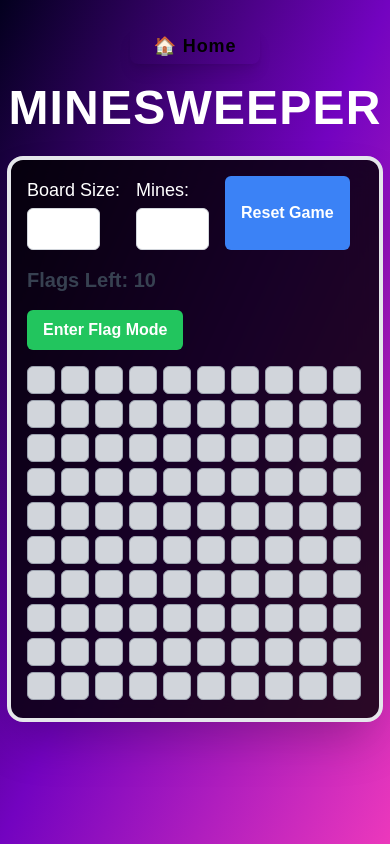
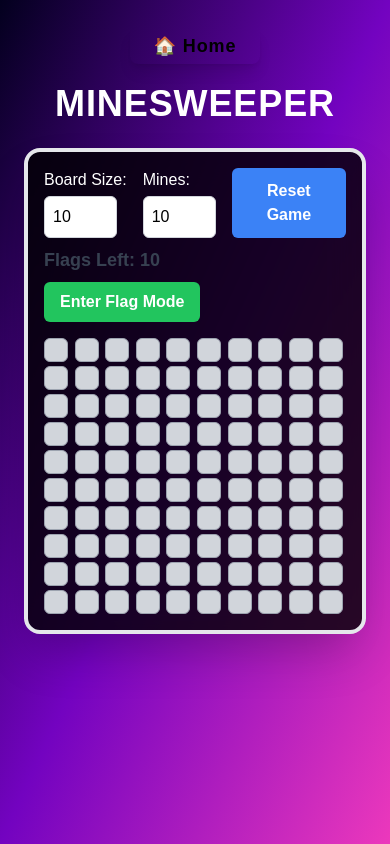
Before and after one commit to MukulTiwari02/PlayPico---mini-games-hub, a Next.js app: page /games/minesweeper in a window 390 px wide. Built offline with nearby package versions, Linux system fonts and the light colour scheme.

Commit message:
Made minesweeper responsive for smaller devices.

```diff
--- a/components/GameLayout.js
+++ b/components/GameLayout.js
@@ -11,7 +11,7 @@ const GameLayout = ({ children }) => {
 
   return (
     <Layout>
-      <div className="h-screen w-full bg-gradient-to-br from-[#03001e] via-[#7303c0] to-[#ec38bc] text-white flex flex-col items-center sm:justify-center max-lg:py-8 px-6 relative">
+      <div className="min-h-screen w-full bg-gradient-to-br from-[#03001e] via-[#7303c0] to-[#ec38bc] text-white flex flex-col items-center md:justify-center max-lg:py-8 px-6 relative">
         <div className="absolute inset-0 bg-grid-pattern opacity-20 pointer-events-none"></div>
 
         <motion.div
@@ -28,7 +28,7 @@ const GameLayout = ({ children }) => {
         </motion.div>
 
         <motion.h1
-          className="text-5xl md:text-7xl font-extrabold text-neon-blue tracking-wide my-6 neon-glow uppercase"
+          className="text-4xl md:text-7xl font-extrabold text-neon-blue tracking-wide my-6 neon-glow uppercase"
           initial={{ opacity: 0, y: -20 }}
           animate={{ opacity: 1, y: 0 }}
           transition={{ duration: 0.6 }}
@@ -37,7 +37,7 @@ const GameLayout = ({ children }) => {
         </motion.h1>
 
         <motion.div
-          className="h-fit p-4 sm:p-8 bg-black/80 border-4 border-neon-pink rounded-2xl shadow-2xl backdrop-blur-lg neon-card relative"
+          className="h-fit max-lg:max-w-[90vw] p-4 sm:p-8 bg-black/80 border-4 border-neon-pink rounded-2xl shadow-2xl backdrop-blur-lg neon-card relative"
           initial={{ opacity: 0, scale: 0.8 }}
           animate={{ opacity: 1, scale: 1 }}
           transition={{ duration: 0.6 }}
--- a/pages/games/minesweeper.js
+++ b/pages/games/minesweeper.js
@@ -9,7 +9,22 @@ const Minesweeper = () => {
   const [flagsLeft, setFlagsLeft] = useState(minesCount);
   const [inFlagMode, setInFlagMode] = useState(false);
 
-  const handleTileClick = (x, y) => {
+  const [windowWidth, setWindowWidth] = useState(null);
+
+  useEffect(() => {
+    // Only runs on the client
+    const handleResize = () => setWindowWidth(window.innerWidth);
+
+    // Set initial width
+    handleResize();
+  }, []);
+
+  const handleTileClick = (e, x, y) => {
+    if (windowWidth < 1024 && inFlagMode) {
+      handleTileRightClick(e, x, y);
+      return;
+    }
+
     if (inFlagMode) {
       alert("Right click to add flag");
       return;
@@ -77,38 +92,56 @@ const Minesweeper = () => {
 
   return (
     <GameLayout>
-      <div className="mb-4 flex space-x-4">
+      <div className="mb-2 sm:mb-4 flex gap-4">
         <div>
-          <label className="block text-lg font-medium">Board Size:</label>
+          <label className="block text-base max-md:text-nowrap sm:text-lg font-medium">Board Size:</label>
           <input
             type="number"
             value={size}
             onChange={handleSizeChange}
             min="5"
             max="25"
-            className="mt-1 p-2 border border-gray-300 rounded-md"
+            className="mt-1 max-lg:hidden p-2 border border-gray-300 text-black rounded-md"
+          />
+          <input
+            type="number"
+            value={size}
+            onChange={handleSizeChange}
+            min="5"
+            max="25"
+            disabled
+            className="mt-1 disabled:bg-white lg:hidden p-2 border border-gray-300 text-black rounded-md"
           />
         </div>
         <div>
-          <label className="block text-lg font-medium">Mines:</label>
+          <label className="block sm:text-lg font-medium">Mines:</label>
           <input
             type="number"
             value={minesCount}
             onChange={handleMinesChange}
             min="1"
             max={size * size - 1}
-            className="mt-1 p-2 border border-gray-300 rounded-md"
+            className="mt-1 max-lg:hidden p-2 border border-gray-300 text-black rounded-md"
+          />
+          <input
+            type="number"
+            value={minesCount}
+            onChange={handleMinesChange}
+            min="1"
+            max={size * size - 1}
+            disabled
+            className="mt-1 disabled:bg-white lg:hidden p-2 border border-gray-300 text-black rounded-md"
           />
         </div>
         <button
           onClick={handleReset}
-          className="px-4 py-2 bg-blue-500 text-white font-semibold rounded-md hover:bg-blue-600 transition"
+          className="px-4 py-2 ml-auto bg-blue-500 text-white font-semibold rounded-md hover:bg-blue-600 transition"
         >
           Reset Game
         </button>
       </div>
 
-      <div className="mb-4 text-xl font-bold text-gray-700">
+      <div className="mb-2 sm:mb-4 text-lg sm:text-xl font-bold text-gray-700">
         Flags Left: {flagsLeft}
       </div>
 
@@ -124,24 +157,21 @@ const Minesweeper = () => {
       </button>
 
       <div
-        className="grid gap-1"
-        style={{
-          gridTemplateColumns: `repeat(${size}, 30px)`,
-          gridTemplateRows: `repeat(${size}, 30px)`,
-        }}
+        className={"grid gap-1"}
+        style={{gridTemplateColumns: `repeat(${size}, 1fr)`}}
       >
         {board.board.map((row, x) =>
           row.map((tile, y) => (
             <div
               key={`${x}-${y}`}
-              className={`relative flex items-center justify-center w-7 h-7 border border-gray-400 rounded-md cursor-pointer ${
+              className={`relative flex items-center justify-center w-6 h-6 sm:w-7 sm:h-7 border border-gray-400 rounded-md cursor-pointer ${
                 tile.revealed
-                  ? "bg-gray-200"
+                  ? "bg-[#b0bac5]"
                   : tile.flagged
                   ? "bg-yellow-300"
                   : "bg-gray-300"
               }`}
-              onClick={() => handleTileClick(x, y)}
+              onClick={(e) => handleTileClick(e, x, y)}
               onContextMenu={(e) => handleTileRightClick(e, x, y)}
             >
               {tile.revealed && tile.value === "X" && (
```
